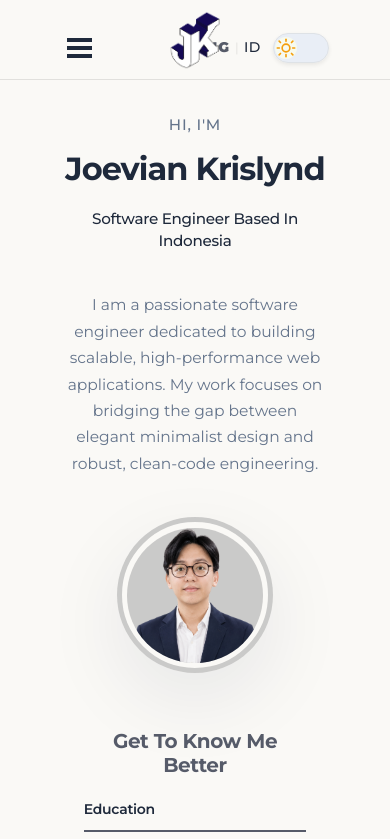
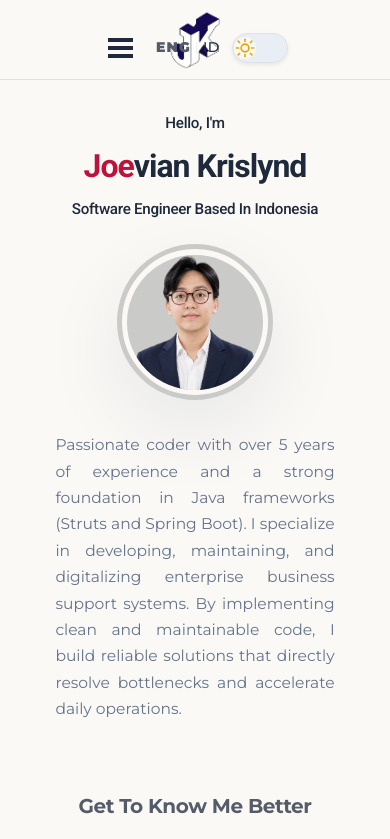
Before and after one commit to Joevian-Krislynd/joevian-krislynd.github.io, a website built with Vite: page src/index.html in a window 390 px wide. Shown: the top 839 px of the page. Built offline with nearby package versions, Linux system fonts and the light colour scheme.

Commit message:
merapikan home dan navbar

```diff
--- a/src/html/main/home.html
+++ b/src/html/main/home.html
@@ -1,17 +1,25 @@
 <div class="site-inner">
   <div class="home-container">
     <div class="home-text-container">
-      <span class="text-label">Hi, I'm</span>
-      <h1 class="text-heading">Joevian Krislynd</h1>
+      <h2 class="text-subheading">Hello, I'm</h2>
+      <h1 class="text-heading">
+        <span class="text-tertiary">Joe</span>vian Krislynd
+      </h1>
       <h2 class="text-subheading">Software Engineer Based In Indonesia</h2>
-      <p class="text-content">
-        I am a passionate software engineer dedicated to building scalable, high-performance web applications. My work focuses on bridging the gap between elegant minimalist design and robust, clean-code engineering.
-      </p>
     </div>
     <div class="profpict-container">
       <div class="profile-circle">
         <img id="profpict" src="/assets/profpict.png" alt="" />
       </div>
     </div>
+    <div class="home-description">
+      <p class="text-content">
+        Passionate coder with over 5 years of experience and a strong foundation
+        in Java frameworks (Struts and Spring Boot). I specialize in developing,
+        maintaining, and digitalizing enterprise business support systems. By
+        implementing clean and maintainable code, I build reliable solutions
+        that directly resolve bottlenecks and accelerate daily operations.
+      </p>
+    </div>
   </div>
 </div>
--- a/src/scss/header/navbar.scss
+++ b/src/scss/header/navbar.scss
@@ -315,13 +315,15 @@ header {
     transform: translate(-50%, -50%);
     padding: 0;
     flex-shrink: 0;
-    z-index: 2;
+    z-index: 1;
+    pointer-events: none;
   }
 
   #app-logo {
-    height: clamp(28px, 5vw, 36px);
+    height: clamp(20px, 4vw, 28px);
     width: auto;
     max-width: 100%;
+    display: block;
   }
 
   .navbar-after-logo {
@@ -334,11 +336,15 @@ header {
   }
 
   .navbar-mobile-toolbar {
+    position: relative;
+    z-index: 2;
     display: flex;
     align-items: center;
     justify-content: space-between;
     gap: 0.75rem;
     width: 100%;
+    max-width: 100%;
+    padding-inline: clamp(1.3rem, 12vw, 3rem);
     flex-wrap: nowrap;
   }
 
@@ -350,11 +356,12 @@ header {
   #hamburger-menu {
     width: 36px;
     height: 36px;
+    z-index: 3;
   }
 
   .lang-switcher {
-    font-size: 0.85rem;
-    gap: 0.3rem;
+    font-size: 0.82rem;
+    gap: 0.25rem;
   }
 
   .setting-item {
--- a/src/scss/main/home.scss
+++ b/src/scss/main/home.scss
@@ -1,16 +1,19 @@
 .home-container {
   width: min(100%, var(--site-max-width));
   margin: 0 auto;
-  //min-height: 70vh;
   background-color: var(--bg-color);
   display: grid;
   grid-template-columns: minmax(0, 1.2fr) minmax(auto, 420px);
-  align-items: center;
-  gap: clamp(2rem, 4vw, 4rem);
+  grid-template-areas:
+    "home-text profpict"
+    "home-description profpict";
+  align-items: start;
+  gap: clamp(1rem, 1.5vw, 1.5rem) clamp(2rem, 4vw, 4rem);
   padding: clamp(4rem, 8vw, 6rem) var(--site-side-padding);
 }
 
 .home-text-container {
+  grid-area: home-text;
   display: flex;
   flex-direction: column;
   justify-content: center;
@@ -21,29 +24,54 @@
 .home-text-container .text-label {
   display: inline-block;
   font-size: 0.95rem;
-  letter-spacing: 0.05em;
+  letter-spacing: 0.12em;
   text-transform: uppercase;
   color: var(--text-secondary);
+  font-weight: var(--font-weight-semibold);
 }
 
 .home-text-container .text-heading {
-  font-size: clamp(3rem, 5vw, 4.5rem);
-  line-height: 0.95;
+  font-family: "Roboto", sans-serif;
+  font-size: clamp(2.4rem, 4vw, 4.2rem);
+  line-height: 1;
   letter-spacing: -0.03em;
+  margin: 0;
+  white-space: nowrap;
+  overflow-wrap: normal;
 }
 
 .home-text-container .text-subheading {
+  font-family: "Roboto", sans-serif;
   font-size: clamp(1.15rem, 1.6vw, 1.5rem);
   color: var(--accent-color);
+  margin: 0;
+  font-weight: 500;
 }
 
-.home-text-container > p {
+.home-text-container .text-heading .text-tertiary {
+  color: var(--tertiary-color);
+  font-size: inherit;
+  font-family: inherit;
+  font-weight: inherit;
+  line-height: inherit;
+}
+
+.home-description {
+  grid-area: home-description;
+  display: flex;
+  justify-content: flex-start;
+  align-items: flex-start;
+}
+
+.home-description .text-content {
   max-width: 42rem;
-  margin-top: 1rem;
+  margin-top: 0.5rem;
   color: var(--text-secondary);
+  text-align: justify;
 }
 
 .profpict-container {
+  grid-area: profpict;
   display: flex;
   justify-content: end;
   align-items: center;
@@ -77,31 +105,48 @@
 @media (max-width: 968px) {
   .home-container {
     grid-template-columns: 1fr;
+    grid-template-areas:
+      "home-text"
+      "profpict"
+      "home-description";
     min-height: auto;
-    padding: clamp(2.5rem, 7vw, 4rem) var(--mobile-side-padding);
+    padding: clamp(2.5rem, 7vw, 3.5rem) var(--mobile-side-padding);
+    align-items: center;
+    justify-items: center;
+    gap: clamp(1.5rem, 4vw, 3rem);
   }
 
-  .home-text-container {
+  .home-text-container,
+  .home-description,
+  .profpict-container {
     width: 100%;
     text-align: center;
     align-items: center;
+    justify-content: center;
   }
 
   .home-text-container .text-heading {
-    font-size: clamp(2.4rem, 7vw, 3.4rem);
+    font-size: clamp(2rem, 6.8vw, 3.4rem);
   }
 
   .home-text-container .text-subheading {
     font-size: clamp(1rem, 2.5vw, 1.25rem);
   }
 
-  .home-text-container > p {
+  .home-description {
+    grid-area: home-description;
+  }
+
+  .home-description .text-content {
     font-size: 0.97rem;
     margin-inline: auto;
+    max-width: 44rem;
   }
 
   .profpict-container {
+    grid-area: profpict;
     justify-content: center;
+    width: 100%;
   }
 }
 
--- a/src/scss/variables.scss
+++ b/src/scss/variables.scss
@@ -2,7 +2,7 @@
   --site-max-width: 1100px;
   --site-side-padding: clamp(1rem, 4vw, 3rem);
 
-  --mobile-max-width: 85%;
+  --mobile-max-width: 88%;
   --mobile-side-padding: clamp(1rem, 4vw, 2rem);
 }
 
@@ -11,6 +11,8 @@ html[data-theme="light"] {
   --text-color: #1e293b;
   --text-secondary: #64748b;
   --primary-color: #565b69;
+  // --tertiary-color: #cb6c51;
+  --tertiary-color: #be123c;
   --border-color: rgb(0 0 0 / 10%);
   --hamburger-menu-color: #1e293b;
   --icon-color: rgb(37 99 235 / 8%);
@@ -23,6 +25,7 @@ html[data-theme="dark"] {
   --text-color: #f8fafc;
   --text-secondary: #cbd5e1;
   --primary-color: #f59e0b;
+  --tertiary-color: #38bdf8;
   --border-color: rgb(255 255 255 / 15%);
   --hamburger-menu-color: #cbd5e1;
   --icon-color: rgb(37 99 235 / 8%);
```
